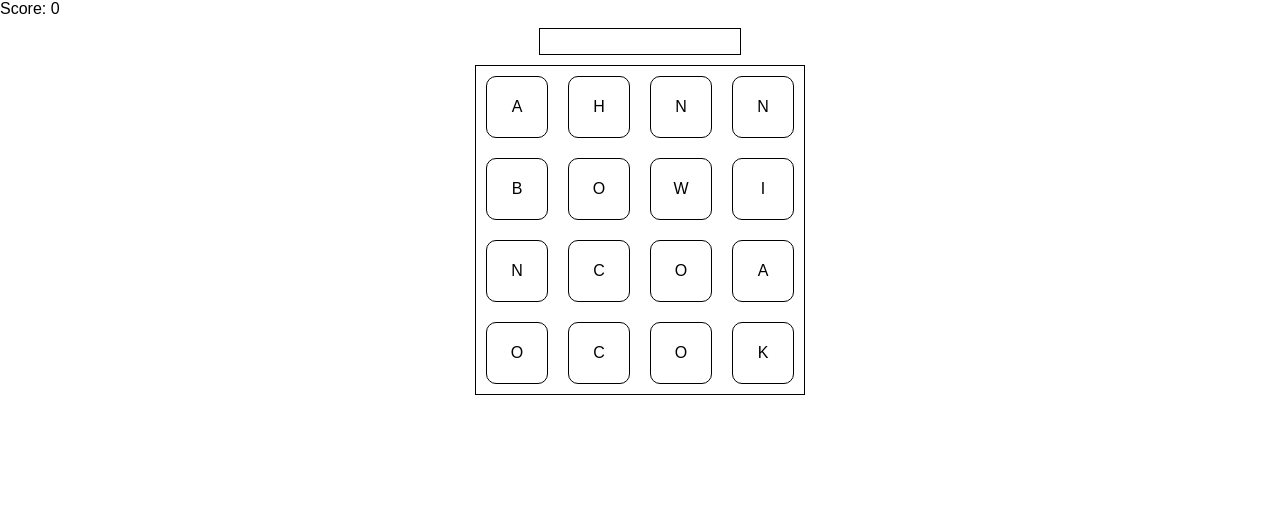
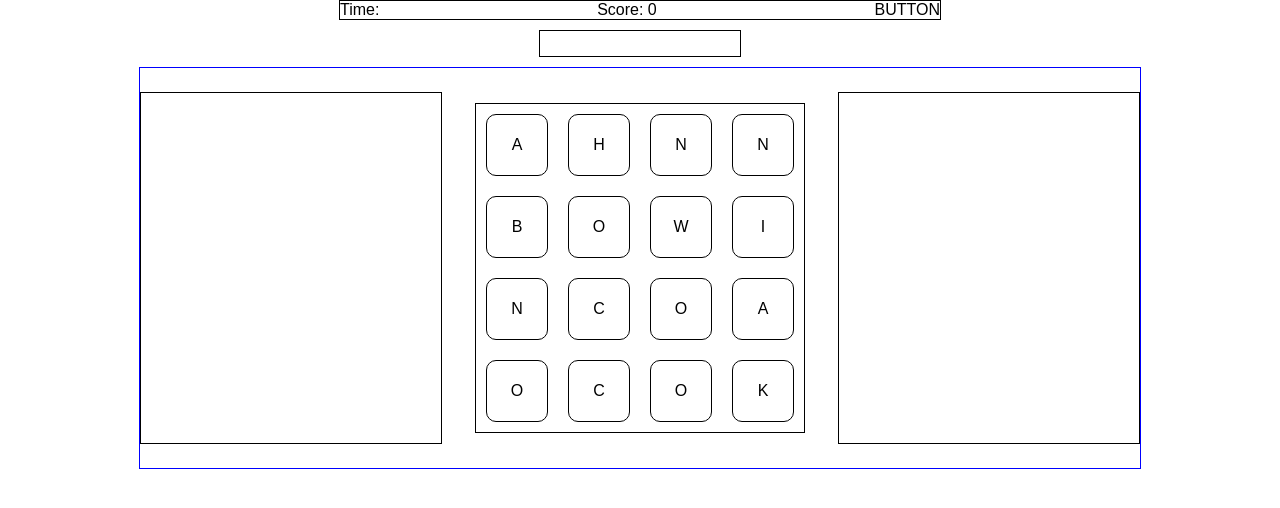
Before and after one commit to jefftam23/scramble-with-self, a website built with webpack: page index.html in a window 1280 px wide. Built offline with nearby package versions, Linux system fonts and the light colour scheme.

Commit message:
Add basic styling

```diff
--- a/css/board.css
+++ b/css/board.css
@@ -1,6 +1,39 @@
+#main-gameplay {
+  display: flex;
+  justify-content: space-between;
+  align-items: center;
+  height: 400px;
+  width: 1000px;
+  margin: 0 auto;
+  border: 1px solid blue;
+}
+
+#rules,
+#submitted-words {
+  display: block;
+  width: 300px;
+  height: 350px;
+  border: 1px solid black;
+}
+
+#rules {
+
+}
+
+#board {
+
+}
+
+#submitted-words {
+
+}
+
+/* RULES */
+
+/* BOARD */
+
 #board > ul {
   border: 1px solid black;
-  margin: 0 auto;
   width: 328px;
   height: 328px;
 }
@@ -25,6 +58,23 @@
   background: red;
 }
 
+#board li.valid {
+  font-weight: bold;
+  font-size: 20px;
+  background: #34ff2b;
+  /*color: green;*/
+}
+
 #board li:hover {
   cursor: pointer;
 }
+
+/* SUBMITTED WORDS */
+
+#submitted-words ul {
+  display: flex;
+  flex-direction: column;
+  flex-wrap: wrap;
+  list-style: none;
+  height: 100%;
+}
--- /dev/null
+++ b/css/game_bar.css
@@ -0,0 +1,7 @@
+#game-bar {
+  display: flex;
+  justify-content: space-between;
+  width: 600px;
+  margin: 0 auto;
+  border: 1px solid black;
+}
--- a/css/main.css
+++ b/css/main.css
@@ -1,3 +1,4 @@
 @import url("reset.css");
 @import url("board.css");
 @import url("current_selection.css");
+@import url("game_bar.css");
--- a/index.html
+++ b/index.html
@@ -10,12 +10,17 @@
   </head>
   <body>
     <div id="game-bar">
-      <div id="timer"></div>
+      <div id="timer">Time: <span></span></div>
       <div id="score">Score: <span></span></div>
-      <div id="start-reset"></div>
+      <div id="start-reset">BUTTON</div>
     </div>
 
     <div id="current-selection"></div>
-    <div id="board"></div>
+
+    <div id="main-gameplay">
+      <div id="rules"></div>
+      <div id="board"></div>
+      <div id="submitted-words"><ul></ul></div>
+    </div>
   </body>
 </html>
```
